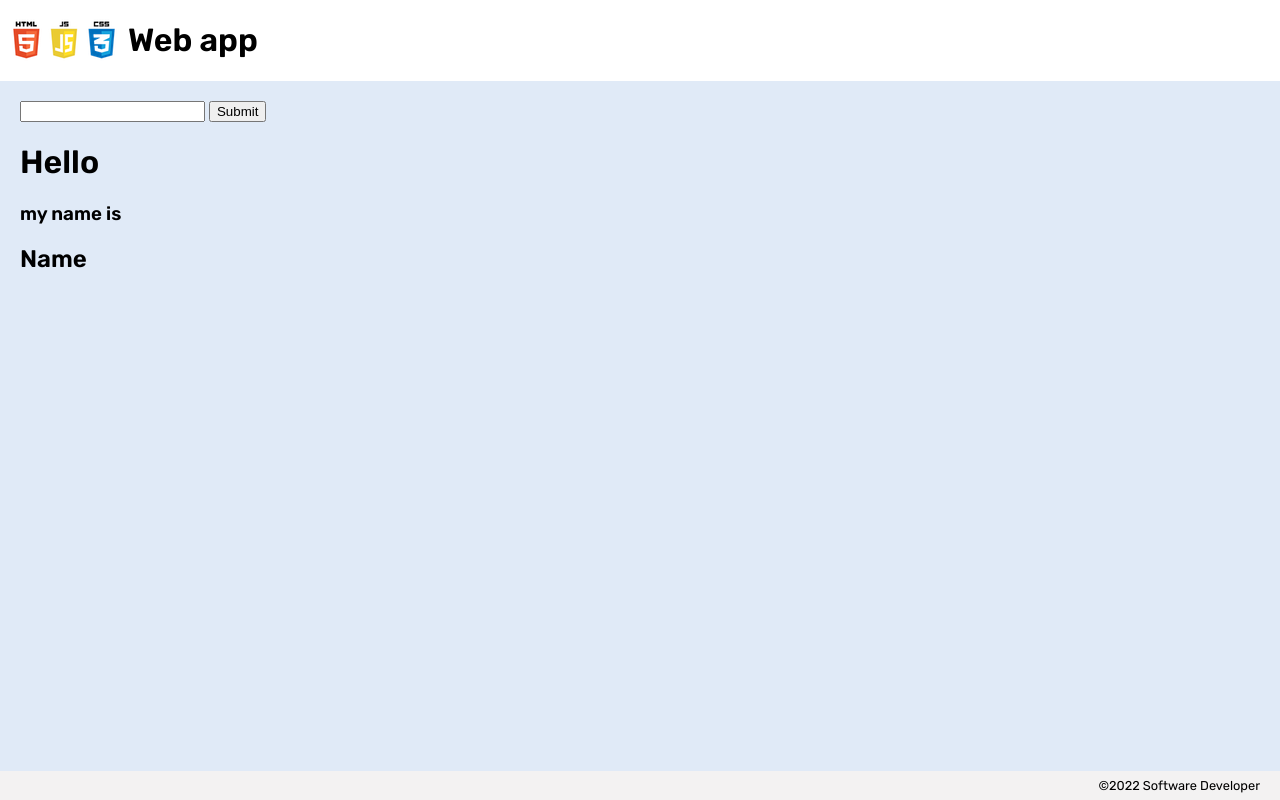
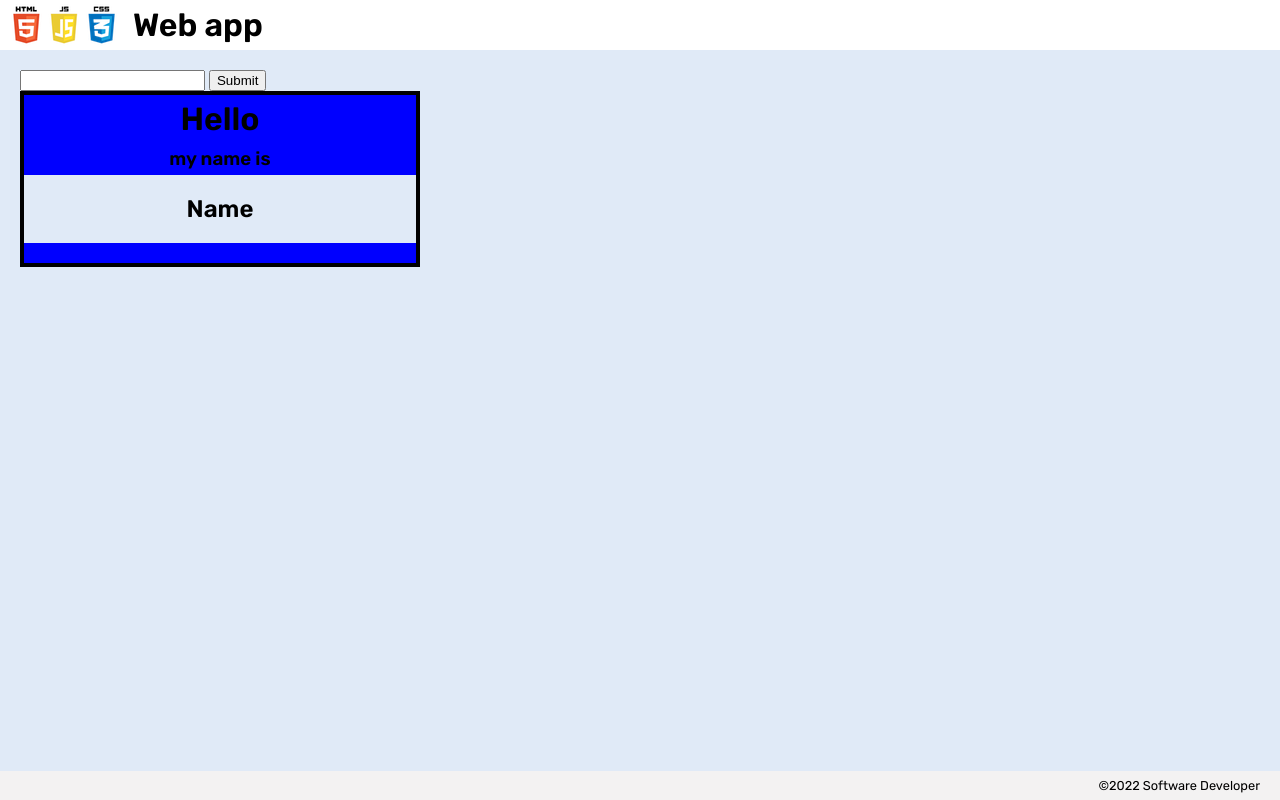
Before and after one commit to tylerww91/onbboarding-name-tag, a plain HTML site: page index.html in a window 1280 px wide. Drawn offline with Linux system fonts and the light colour scheme.

Commit message:
adds styling

```diff
--- a/index.html
+++ b/index.html
@@ -25,14 +25,14 @@
         <main>
             <input type="text" id="name-input" />
             <button id="change-name-button">Submit</button>
-            <content class="container">
+            <div class="container">
                 <div class="top">
                     <h1>Hello</h1>
                     <h3>my name is</h3>
                 </div>
                 <h2 id="display-name">Name</h2>
                 <div class="bottom"></div>
-            </content>
+            </div>
         </main>
 
         <footer>&copy;2022 Software Developer</footer>
--- a/styles/global.css
+++ b/styles/global.css
@@ -28,8 +28,29 @@ footer {
     position: sticky;
     bottom: 0;
     padding: 7px 20px;
-    font-size: .8em;
+    font-size: 0.8em;
     display: flex;
     justify-content: flex-end;
     background-color: var(--footer-background);
 }
+
+.container {
+    border: 4px solid black;
+    width: 400px;
+    text-align: center;
+}
+
+.top {
+    background-color: blue;
+}
+
+.bottom {
+    background-color: blue;
+    height: 20px;
+}
+
+h1,
+h3 {
+    margin: 0px;
+    padding: 5px;
+}
```
